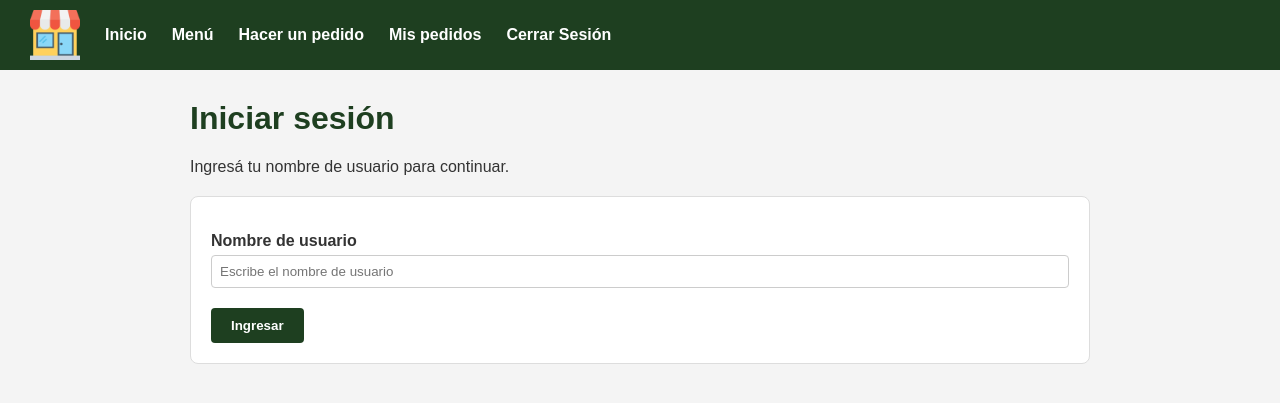
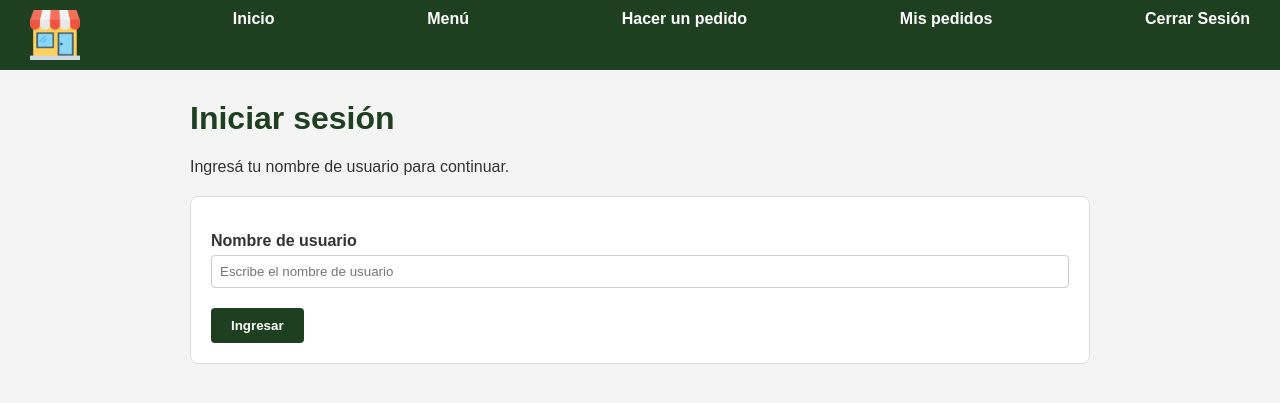
Before and after one commit to GiancaCh/PrograWebProyecto1, a Spring Boot app: page / in a window 1280 px wide. Shown: the top 403 px of the page. Run offline with Spring Boot 4, Linux system fonts and the light colour scheme.

Commit message:
Se cambio el nav

```diff
--- a/src/main/resources/static/css/styles.css
+++ b/src/main/resources/static/css/styles.css
@@ -12,7 +12,7 @@ h1 {
 /* navegacion */
 .barra_navegacion {
     display: flex;
-    align-items: center;
+    justify-content: space-between;
     gap: 25px;
     background-color: #1E3F20;
     padding: 10px 30px;
```
